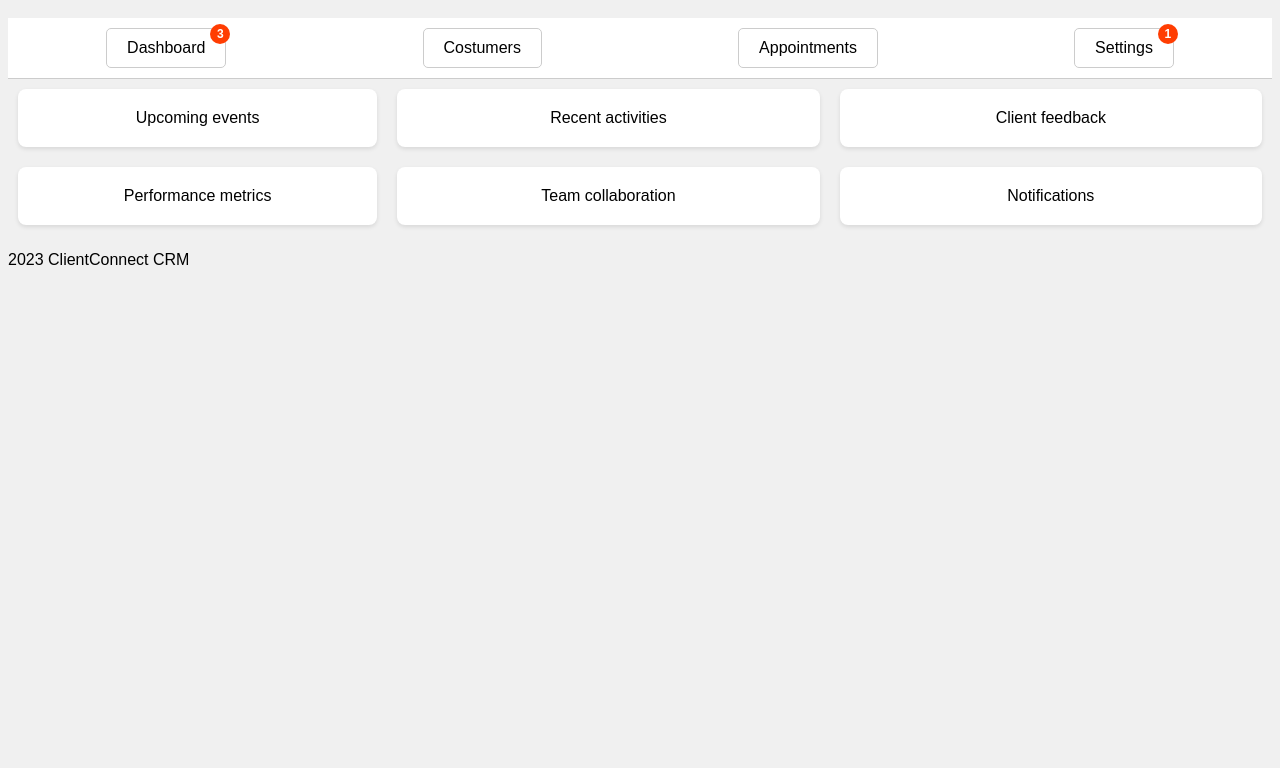
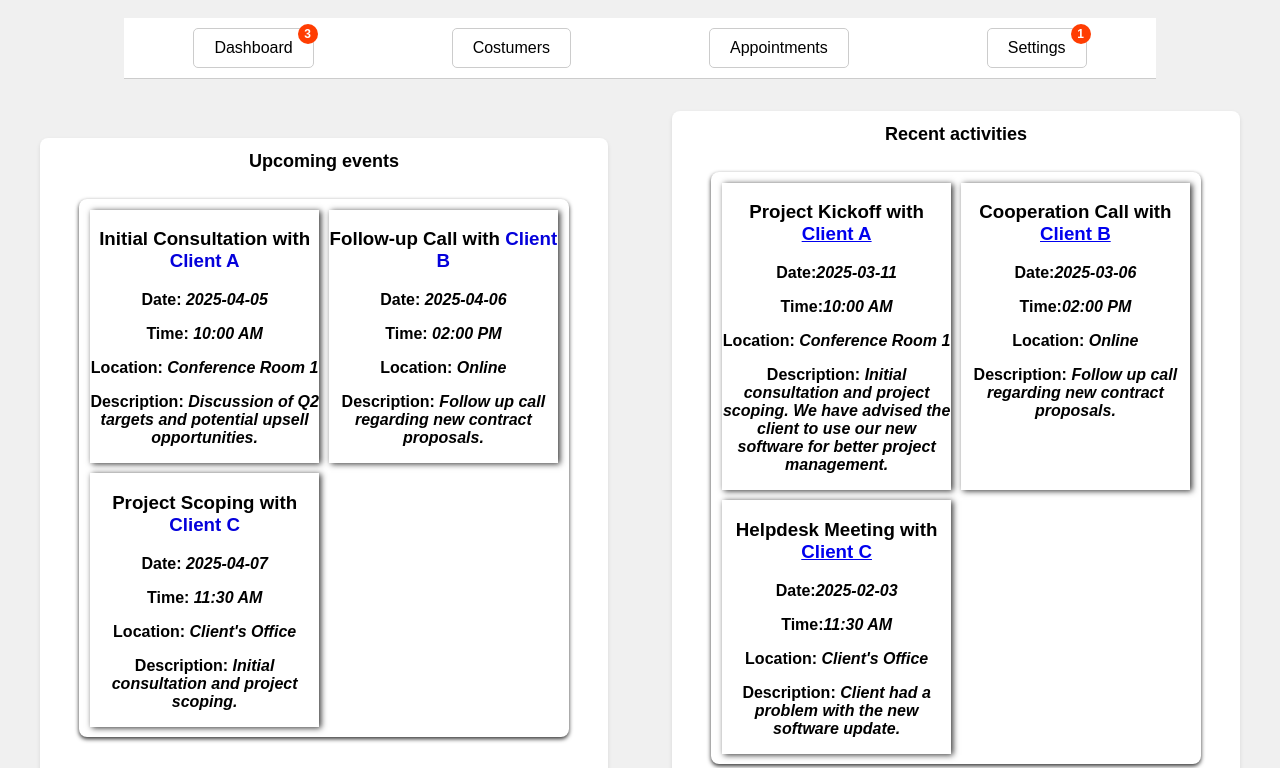
Before and after one commit to pepiuspl/Prototype, a plain HTML site: page index.html in a window 1280 px wide. Shown: the part 60-828 px from the top of the page. Before the commit the page ends 800 px from the top, so only its background shows below. Drawn offline with Linux system fonts and the light colour scheme.

Commit message:
rozbudowa
Added events-card - meetings.
Clients name in event is a ref link to a page in costumers.
const meeting details - to be done SQL base that holds such data.
SQL - whole info about meetings, clients, datas, times etc.

```diff
--- a/dashboard.css
+++ b/dashboard.css
@@ -26,7 +26,10 @@ h1{
 	}
 }
 .burger-menu{
+    width: 80%;
+    margin: auto;
     display: flex;
+    flex-wrap: wrap;
     flex-direction: row;
     justify-content: space-around;
     align-items: center;
@@ -70,16 +73,65 @@ h1{
 .dashboard-mainframe{
     display: grid;
     flex-wrap: wrap;
-    grid-template-columns: 30% 1fr 1fr;
+    grid-template-columns: 50% 1fr;
     grid-template-rows: auto;
     align-items: center;;
     width: 100%;
+    font-weight: bold;
+    height: fit-content;
 }
 .dashboard-card{
+    display: flex;
+    flex-direction: column;
+    justify-content: center;
+    flex-wrap: wrap;
     background-color: #fff;
     border-radius: 8px;
     box-shadow: 0 2px 4px rgba(0, 0, 0, 0.1);
-    padding: 20px;
-    margin: 10px;
+    padding: 2%;
+    margin: 5%;
     text-align: center;
+    height: fit-content;
+    font-size: large;
 }
+.events{
+    display: grid;
+    grid-template-columns: repeat(2, 1fr); /* 2 columns */
+    grid-gap: 10px;  /* Adjust spacing between cards */
+    background-color: #fff;
+    border-radius: 8px;
+    box-shadow: 0 2px 4px rgba(0, 0, 0, 0.8);
+    padding: 2%;
+    margin: 5%;
+    text-align: center;
+    font-size: medium;
+    flex-wrap: wrap;
+    grid-auto-flow: row;
+}
+.events-card{
+    box-shadow: 2px 1px 6px rgba(0, 0, 0, 0.8);
+}
+.events a{
+    text-decoration: none;
+    color: rgb(4, 0, 219);
+}
+.events-card:hover{
+    box-shadow: 4px 2px 6px rgba(0, 0, 0, 1);
+    background-color: rgb(187, 187, 187);
+}
+.activity{
+    display: grid;
+    grid-template-columns: repeat(2, 1fr); /* 2 columns */
+    grid-gap: 10px;  /* Adjust spacing between cards */
+    background-color: #fff;
+    border-radius: 8px;
+    box-shadow: 0 2px 4px rgba(0, 0, 0, 0.8);
+    padding: 2%;
+    margin: 5%;
+    text-align: center;
+    font-size: medium;
+}
+.eventDetails{
+    font-style: italic;
+    font-size: normal;
+}
--- a/dashboard.js
+++ b/dashboard.js
@@ -28,4 +28,101 @@ document.addEventListener("DOMContentLoaded", () => {
   updateBadge('costumersBadge', counts.costumers);
   updateBadge('appointmentBadge', counts.appointment);
   updateBadge('settingsBadge', counts.settings);
+  loadEvents();
+  loadActivity();
 });
+
+// Simulated server response for meetings/events data.
+function loadEvents() {
+  const events = [
+    {
+      meetingTitle: "Initial Consultation",
+      client: "Client A",
+      date: "2025-04-05",
+      time: "10:00 AM",
+      location: "Conference Room 1",
+      description: "Discussion of Q2 targets and potential upsell opportunities."
+    },
+    {
+      meetingTitle: "Follow-up Call",
+      client: "Client B",
+      date: "2025-04-06",
+      time: "02:00 PM",
+      location: "Online",
+      description: "Follow up call regarding new contract proposals."
+    },
+    {
+      meetingTitle: "Project Scoping",
+      client: "Client C",
+      date: "2025-04-07",
+      time: "11:30 AM",
+      location: "Client's Office",
+      description: "Initial consultation and project scoping."
+    }
+  ];
+
+  const eventsContainer = document.querySelector('.events');
+  eventsContainer.innerHTML = ""; // Clear container
+
+  events.forEach(event => {
+    const eventCard = document.createElement('div');
+    // (Optional) Use your styling class if still needed:
+    eventCard.className = "events-card";
+    eventCard.innerHTML = `<h3>
+      ${event.meetingTitle} with
+      <a href="costumers.html?client=${encodeURIComponent(event.client)}">${event.client}</a>
+      </h3>
+      <p>Date:<span class="eventDetails"> ${event.date}</span></p>
+      <p>Time:<span class="eventDetails"> ${event.time}</span></p>
+      <p>Location:<span class="eventDetails"> ${event.location}</span></p>
+      <p>Description:<span class="eventDetails"> ${event.description}</span></p>`;
+    eventsContainer.appendChild(eventCard);
+  });
+}
+function loadActivity() {
+  // Simulated server response with a separate client property.
+  const events = [
+    {
+      meetingTitle: "Project Kickoff",
+      client: "Client A",
+      date: "2025-03-11",
+      time: "10:00 AM",
+      location: "Conference Room 1",
+      sumUp: "Initial consultation and project scoping. We have advised the client to use our new software for better project management."
+    },
+    {
+      meetingTitle: "Cooperation Call",
+      client: "Client B",
+      date: "2025-03-06",
+      time: "02:00 PM",
+      location: "Online",
+      sumUp: "Follow up call regarding new contract proposals."
+    },
+    {
+      meetingTitle: "Helpdesk Meeting",
+      client: "Client C",
+      date: "2025-02-03",
+      time: "11:30 AM",
+      location: "Client's Office",
+      sumUp: "Client had a problem with the new software update."
+    }
+  ];
+
+  const eventsContainer = document.querySelector('.activity');
+  eventsContainer.innerHTML = ""; // Clear container
+
+  events.forEach(event => {
+    const eventCard = document.createElement('div');
+    // (Optional) Use your styling class if still needed:
+    eventCard.className = "events-card";
+    eventCard.innerHTML = `<h3>
+      ${event.meetingTitle} with
+      <a href="costumers.html?client=${encodeURIComponent(event.client)}">${event.client}</a>
+      </h3>
+      <p>Date:<span class="eventDetails">${event.date} </span></p>
+      <p>Time:<span class="eventDetails">${event.time}</span></p>
+      <p>Location:<span class="eventDetails"> ${event.location}</span></p>
+      <p>Description: <span class="eventDetails">${event.sumUp}</span></p>`;
+    eventsContainer.appendChild(eventCard);
+  });
+}
--- a/index.html
+++ b/index.html
@@ -23,12 +23,24 @@
         </div>
     </main>
     <div class="dashboard-mainframe">
-        <div class="dashboard-card">Upcoming events</div>
-        <div class="dashboard-card">Recent activities</div>
-        <div class="dashboard-card">Client feedback</div>
-        <div class="dashboard-card">Performance metrics</div>
-        <div class="dashboard-card">Team collaboration</div>
-        <div class="dashboard-card">Notifications</div>
+        <div class="dashboard-card">Upcoming events
+            <div class="events"></div>
+        </div>
+        <div class="dashboard-card">Recent activities
+            <div class="activity"></div>
+        </div>
+        <div class="dashboard-card">Client feedback
+            <div class="feedback"></div>
+        </div>
+        <div class="dashboard-card">Performance metrics
+            <div class="metrics"></div>
+        </div>
+        <div class="dashboard-card">Team collaboration
+            <div class="collaboration"></div>
+        </div>
+        <div class="dashboard-card">Notifications
+            <div class="notifications"></div>
+        </div>
     </div>
     <footer>
         <p>2023 ClientConnect CRM</p>
```
